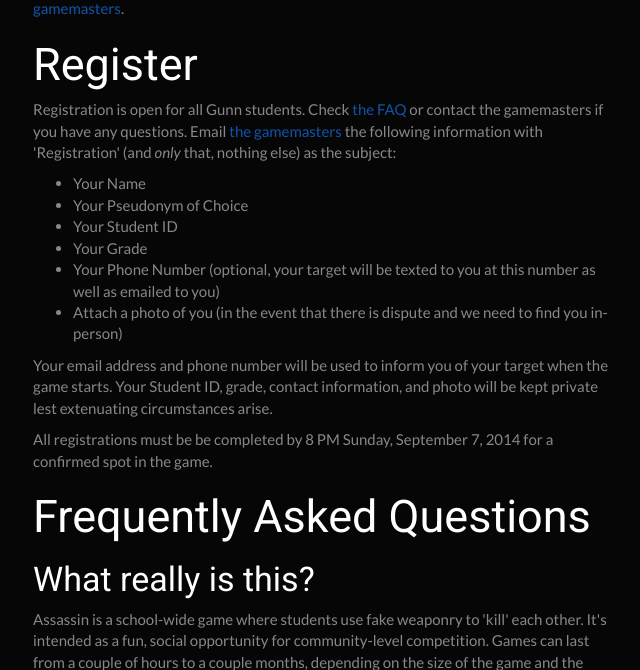
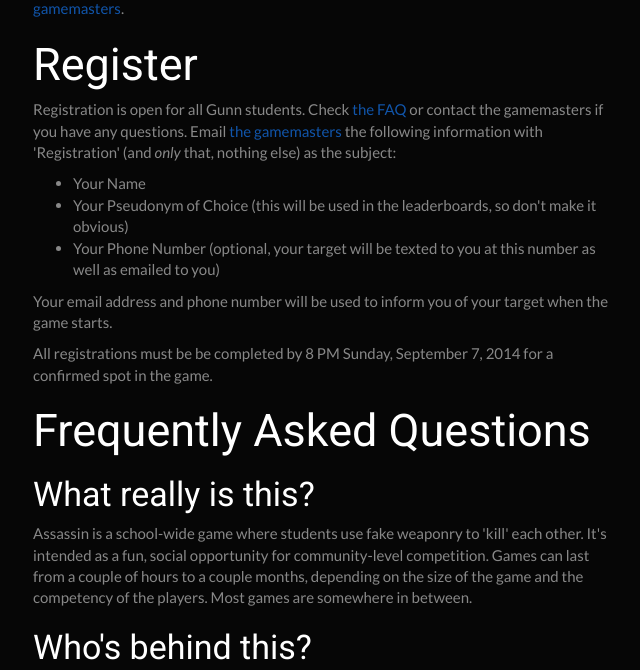
Before and after one commit to ankitr/assassin, a Flask app: page / in a window 1280 px wide. Shown: the part 284-954 px from the top of the page, without its empty margins (317-957 px from the left). Run offline with Flask 2, Linux system fonts and the light colour scheme; some libraries are stand-ins or nearby versions.

Commit message:
We don't need that much.

```diff
--- a/app/templates/main.html
+++ b/app/templates/main.html
@@ -22,13 +22,10 @@
             <p>Registration is open for all Gunn students. Check <a href="#faq">the FAQ</a> or contact the gamemasters if you have any questions. Email <a href="mailto:team@gunnapps.com?subject=Registration" target="_blank">the gamemasters</a> the following information with 'Registration' (and <em>only</em> that, nothing else) as the subject:
                 <ul>
                     <li>Your Name</li>
-                    <li>Your Pseudonym of Choice</li>
-                    <li>Your Student ID</li>
-                    <li>Your Grade</li>
+                    <li>Your Pseudonym of Choice (this will be used in the leaderboards, so don't make it obvious)</li>
                     <li>Your Phone Number (optional, your target will be texted to you at this number as well as emailed to you)</li>
-                    <li>Attach a photo of you (in the event that there is dispute and we need to find you in-person)</li>
                 </ul>
-                <p>Your email address and phone number will be used to inform you of your target when the game starts. Your Student ID, grade, contact information, and photo will be kept private lest extenuating circumstances arise.</p>
+                <p>Your email address and phone number will be used to inform you of your target when the game starts.</p>
                 <p>All registrations must be be completed by 8 PM Sunday, September 7, 2014 for a confirmed spot in the game.</p>
         </section>
         <section id="faq">
```
